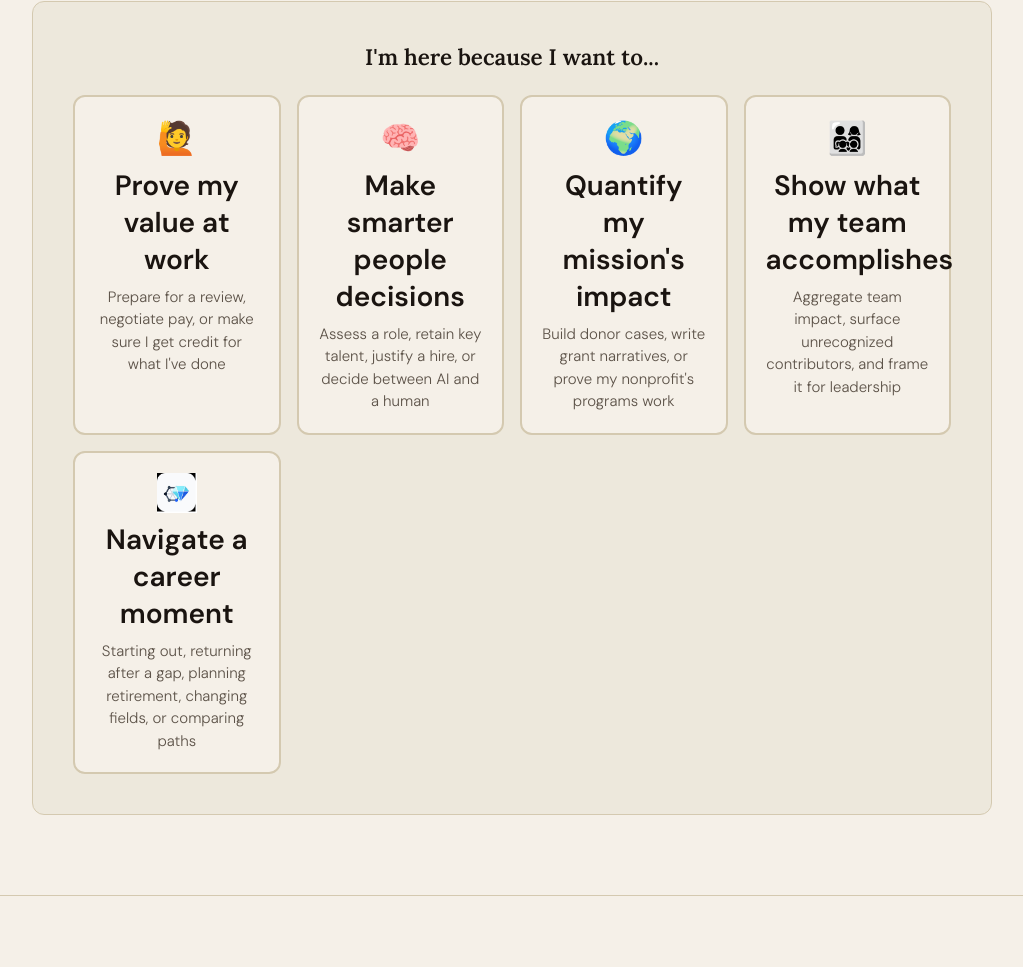
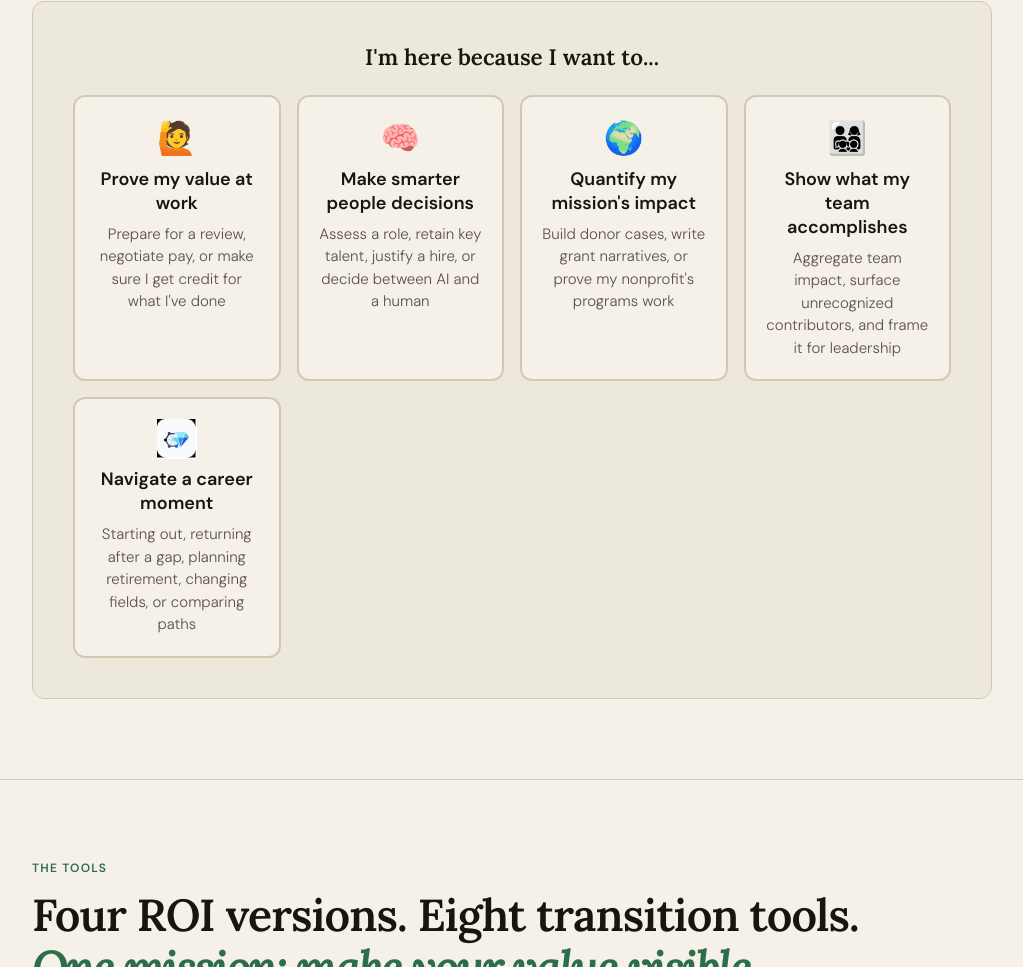
Before and after one commit to aricroberts/MyValue, a website: page index.html in a window 1280 px wide. Shown: the part 3289-4256 px from the top of the page, without its empty margins (128-1151 px from the left). Drawn offline with Linux system fonts and the light colour scheme.

Commit message:
Add files via upload

```diff
--- a/index.html
+++ b/index.html
@@ -86,7 +86,7 @@ nav{position:fixed;top:0;left:0;right:0;z-index:100;padding:1rem 2rem;display:fl
 .quiz-opt{background:var(--paper);border:2px solid var(--warm);border-radius:var(--radius);padding:1.25rem;cursor:pointer;transition:all .2s;text-align:center;text-decoration:none}
 .quiz-opt:hover{border-color:var(--accent);background:var(--accent-light);transform:translateY(-3px);box-shadow:0 6px 20px rgba(44,110,73,.15)}
 .quiz-opt-icon{display:flex;justify-content:center;margin-bottom:.875rem}
-.quiz-opt-title{font-size:28px;font-weight:600;color:var(--ink);margin-bottom:.5rem}
+.quiz-opt-title{font-size:18px;font-weight:600;color:var(--ink);margin-bottom:.5rem}
 .quiz-opt-desc{font-size:15px;font-weight:300;color:var(--text2);line-height:1.5}
 
 /* versions grid */
```
